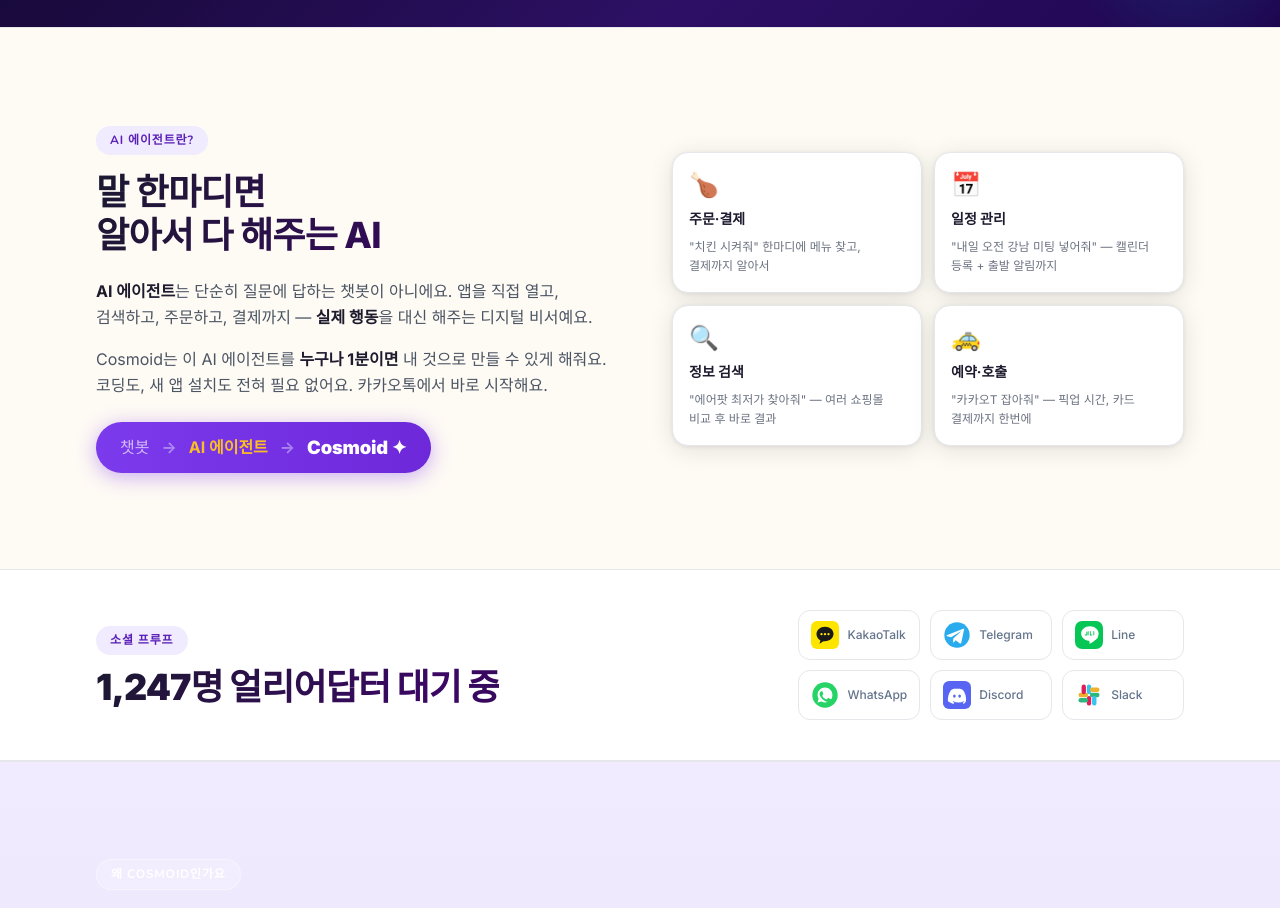
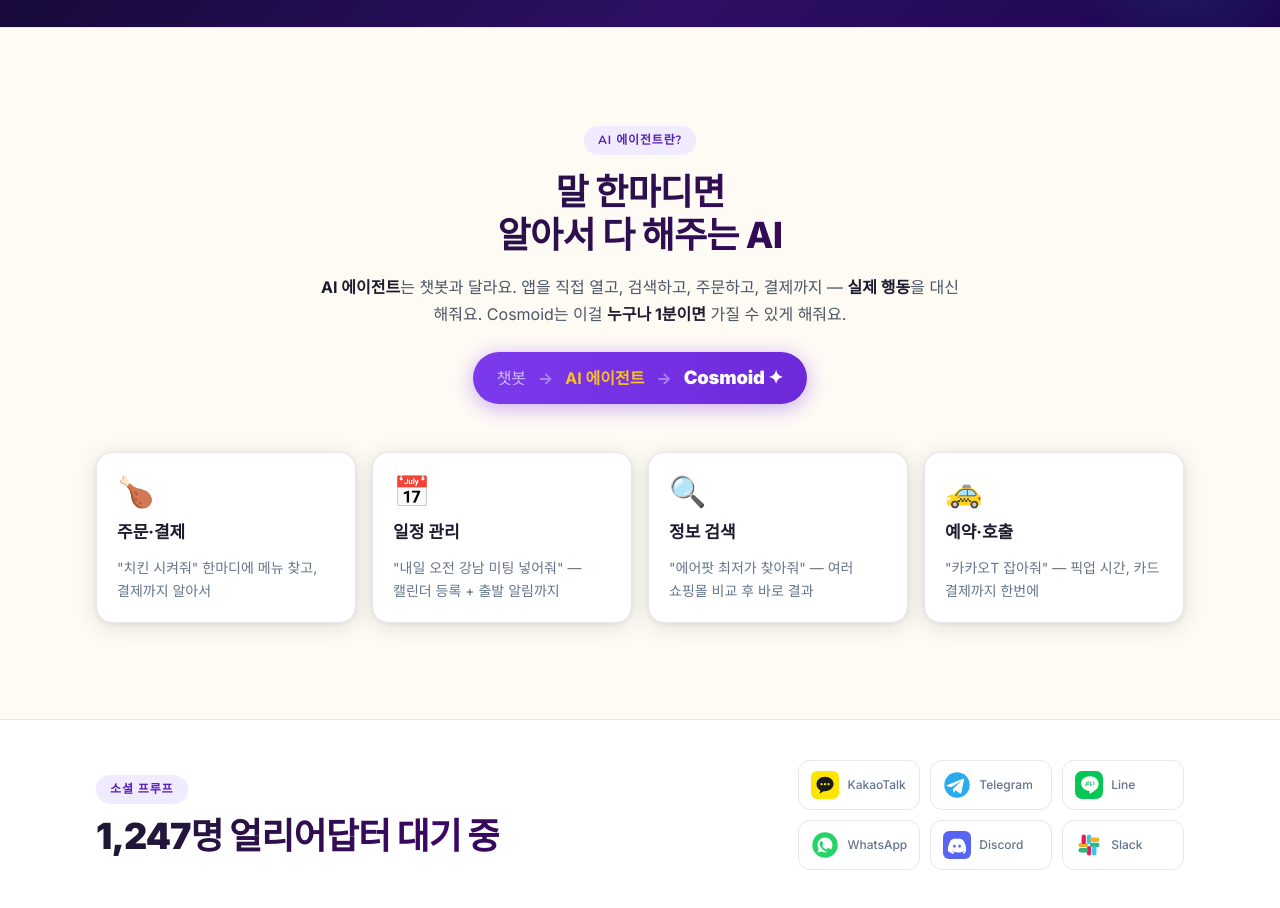
Before and after one commit to seojoonkim/cosmoid, a Next.js app: page / in a window 1280 px wide. Shown: the part 820-1728 px from the top of the page. Built offline with nearby package versions, Linux system fonts and the light colour scheme.

Commit message:
style: WhatIsAgent 구조 통일 — 중앙 헤더+h2+desc → 4-col 카드 그리드

```diff
--- a/src/components/WhatIsAgent.tsx
+++ b/src/components/WhatIsAgent.tsx
@@ -12,10 +12,9 @@ export default function WhatIsAgent() {
   return (
     <section className="section-bg-6 border-t border-[var(--border)] py-16 md:py-24">
       <div className="mx-auto max-w-6xl px-5 md:px-8">
-        <div className="grid gap-12 md:grid-cols-2 md:gap-16 items-center">
 
-          {/* 왼쪽 — 설명 */}
-          <div>
+        {/* 헤더 — 다른 섹션과 동일 구조 */}
+        <div className="text-center mb-12">
           <motion.p
             initial={{ opacity: 0 }} whileInView={{ opacity: 1 }}
             viewport={{ once: true }} transition={{ duration: 0.5 }}
@@ -33,26 +32,18 @@ export default function WhatIsAgent() {
           <motion.p
             initial={{ opacity: 0, y: 12 }} whileInView={{ opacity: 1, y: 0 }}
             viewport={{ once: true }} transition={{ duration: 0.5, delay: 0.2 }}
-              className="mt-5 text-base leading-relaxed" style={{ color: "#4b5563" }}
+            className="mt-4 section-desc mx-auto"
           >
-              <strong style={{ color: "var(--text)" }}>AI 에이전트</strong>는 단순히 질문에 답하는 챗봇이 아니에요.
-              앱을 직접 열고, 검색하고, 주문하고, 결제까지 — <strong style={{ color: "var(--text)" }}>실제 행동</strong>을 대신 해주는 디지털 비서예요.
-            </motion.p>
-
-            <motion.p
-              initial={{ opacity: 0, y: 12 }} whileInView={{ opacity: 1, y: 0 }}
-              viewport={{ once: true }} transition={{ duration: 0.5, delay: 0.3 }}
-              className="mt-4 text-base leading-relaxed" style={{ color: "#4b5563" }}
-            >
-              Cosmoid는 이 AI 에이전트를 <strong style={{ color: "var(--text)" }}>누구나 1분이면</strong> 내 것으로 만들 수 있게 해줘요.
-              코딩도, 새 앱 설치도 전혀 필요 없어요. 카카오톡에서 바로 시작해요.
+            <strong style={{ color: "var(--text)" }}>AI 에이전트</strong>는 챗봇과 달라요.
+            앱을 직접 열고, 검색하고, 주문하고, 결제까지 — <strong style={{ color: "var(--text)" }}>실제 행동</strong>을 대신 해줘요.
+            Cosmoid는 이걸 <strong style={{ color: "var(--text)" }}>누구나 1분이면</strong> 가질 수 있게 해줘요.
           </motion.p>
 
           <motion.div
             initial={{ opacity: 0, y: 8 }} whileInView={{ opacity: 1, y: 0 }}
-              viewport={{ once: true }} transition={{ duration: 0.5, delay: 0.4 }}
+            viewport={{ once: true }} transition={{ duration: 0.5, delay: 0.3 }}
             className="mt-6 inline-flex items-center gap-3 rounded-full px-6 py-3 text-base font-bold text-white"
-              style={{ background: "linear-gradient(90deg, #7c3aed, #6d28d9)", boxShadow:"0 4px 20px rgba(124,58,237,0.4)" }}
+            style={{ background: "linear-gradient(90deg, #7c3aed, #6d28d9)", boxShadow: "0 4px 20px rgba(124,58,237,0.4)" }}
           >
             <span style={{opacity:0.65, fontWeight:500}}>챗봇</span>
             <span style={{ opacity: 0.4 }}>→</span>
@@ -62,24 +53,23 @@ export default function WhatIsAgent() {
           </motion.div>
         </div>
 
-          {/* 오른쪽 — 예시 카드 4개 */}
-          <div className="grid grid-cols-2 gap-3">
+        {/* 카드 4개 그리드 */}
+        <div className="grid grid-cols-2 md:grid-cols-4 gap-4">
           {examples.map((ex, i) => (
             <motion.div
               key={ex.title}
               initial={{ opacity: 0, y: 16 }} whileInView={{ opacity: 1, y: 0 }}
               viewport={{ once: true }} transition={{ duration: 0.4, delay: 0.1 + i * 0.08 }}
-                className="card p-4 flex flex-col gap-2"
+              className="card p-5 flex flex-col gap-3"
             >
-                <span className="text-2xl">{ex.emoji}</span>
-                <p className="font-bold text-sm" style={{ color: "var(--text)" }}>{ex.title}</p>
-                <p className="text-xs leading-relaxed" style={{ color: "#6b7280" }}>{ex.desc}</p>
+              <span className="text-3xl">{ex.emoji}</span>
+              <p className="card-title">{ex.title}</p>
+              <p className="card-desc">{ex.desc}</p>
             </motion.div>
           ))}
         </div>
 
       </div>
-      </div>
     </section>
   );
 }
```
Lines whose indentation alone changed are shown as unchanged.
